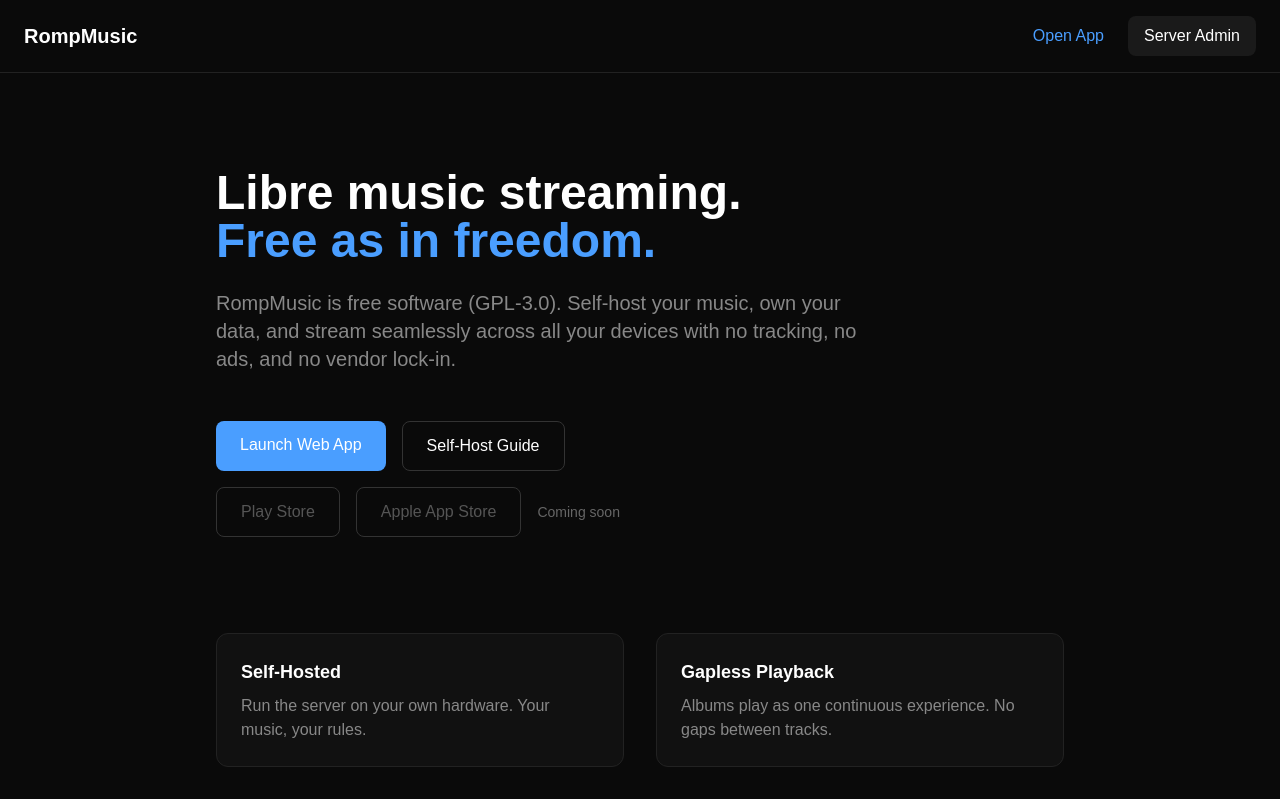
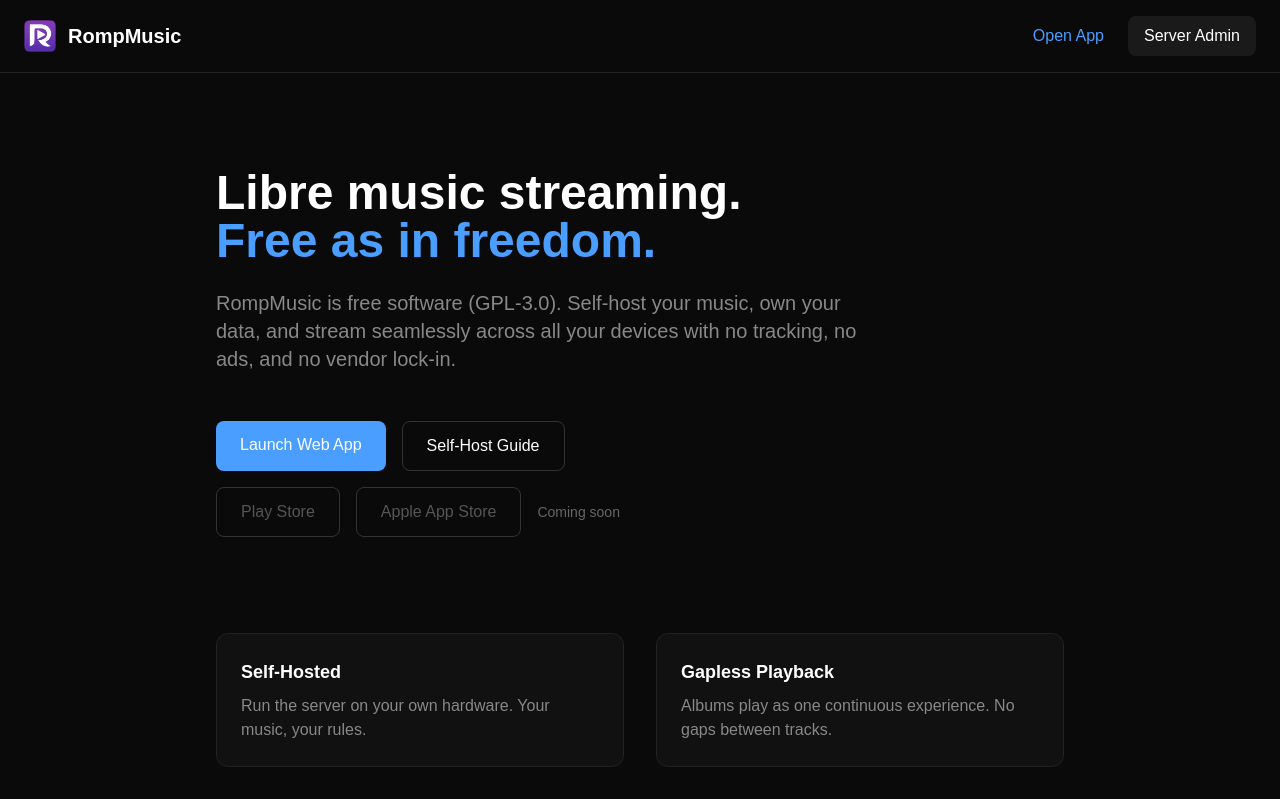
Before and after one commit to 151henry151/rompmusic-website, a Next.js app: page / in a window 1280 px wide. Shown: the top 799 px of the page. Built offline with nearby package versions, Linux system fonts and the light colour scheme.

Commit message:
Home: add logo to header

```diff
--- a/src/app/page.tsx
+++ b/src/app/page.tsx
@@ -1,10 +1,14 @@
 import Link from "next/link";
+import Image from "next/image";
 
 export default function Home() {
   return (
     <div className="min-h-screen bg-[#0a0a0a] text-white">
       <header className="border-b border-[#222] px-6 py-4 flex justify-between items-center">
-        <span className="text-xl font-semibold">RompMusic</span>
+        <div className="flex items-center gap-3">
+          <Image src="/logo.png" alt="RompMusic" width={32} height={32} priority />
+          <span className="text-xl font-semibold">RompMusic</span>
+        </div>
         <nav className="flex gap-4 sm:gap-6 items-center">
           <Link href="/app" className="text-[#4a9eff] hover:underline">Open App</Link>
           <Link href="/server" className="px-4 py-2 rounded-lg bg-[#1a1a1a] hover:bg-[#252525]">Server Admin</Link>
```
